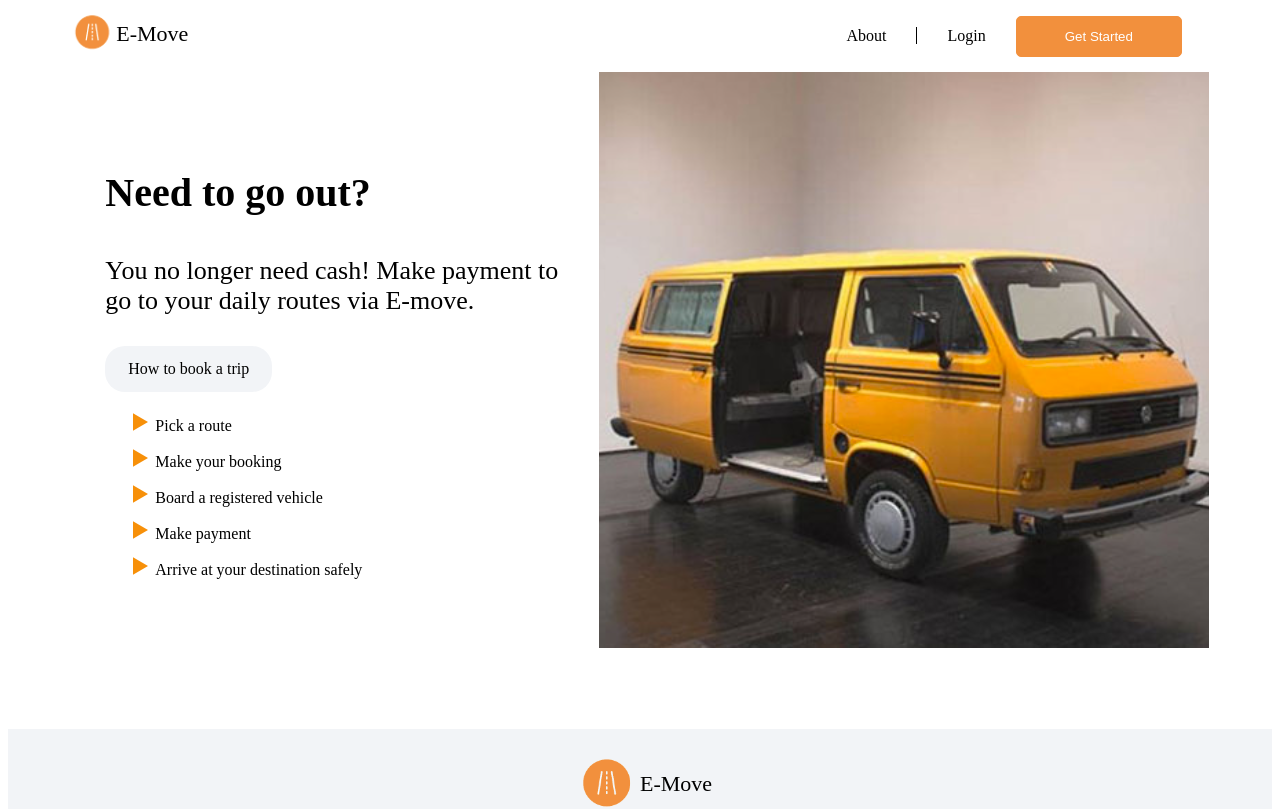
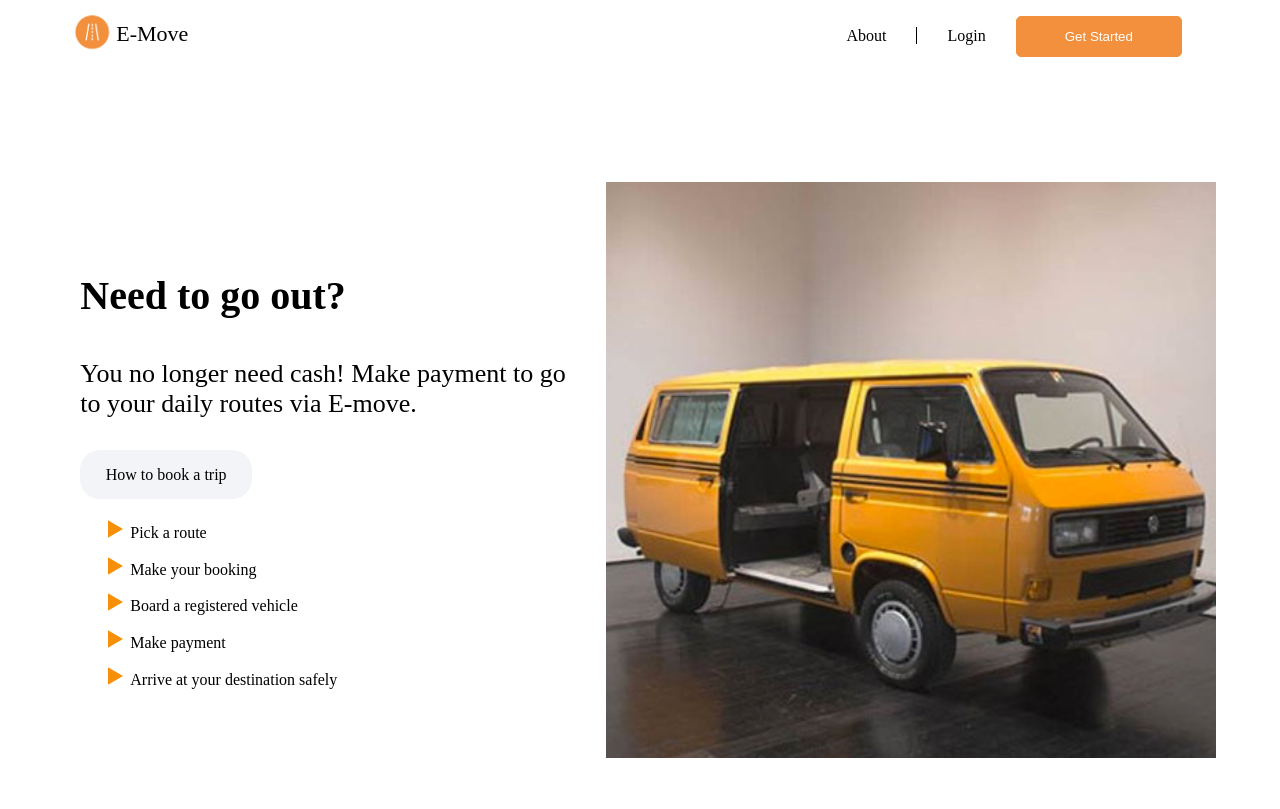
Before and after one commit to Bunmi194/live-project-teamc-frontend, a React (Create React App) app in the folder emove/: page / in a window 1280 px wide. Shown: the top 809 px of the page. Built offline with nearby package versions, Linux system fonts and the light colour scheme.

Commit message:
Implement landing page with layout

```diff
--- a/emove/src/App.tsx
+++ b/emove/src/App.tsx
@@ -2,6 +2,8 @@ import React from 'react';
 import './App.css';
 import { Route, Routes } from "react-router-dom";
 import LandingPage from "./pages/LandingPage";
+// import LoginPage from "./pages/LoginPage";
+// import SignupPage from "./pages/SignupPage";
 import { Layout } from './Layouts/Layout';
 // import tw from "tailwind-styled-components";
 
@@ -9,7 +11,9 @@ function App() {
   return (
     <Routes>
       <Route path="/" element={<LandingPage />} ></Route>
-      <Route path="/layout" element={<Layout leftContentWidth='70%' rightContentWidth='30%'/>} ></Route>
+      {/* <Route path="/login" element={<LoginPage />} ></Route>
+      <Route path="/signup" element={<SignupPage />} ></Route> */}
+      <Route path="/layout" element={<Layout />} ></Route>
     </Routes>
   );
 }
--- a/emove/src/Layouts/Layout.tsx
+++ b/emove/src/Layouts/Layout.tsx
@@ -1,26 +1,28 @@
-import React, { useState } from 'react'
+import React, { ReactNode, useState } from 'react'
 import '../styles/layout.styles.css'
 export const Layout: React.FC<{
-  leftContent?: React.FC | string
-  rightContent?: React.FC | string
+  leftContent?: ReactNode
+  rightContent?: ReactNode
   leftContentWidth?: string
   rightContentWidth?: string
   useTopBottomLayout?: boolean
   singleColumnLeft?: boolean
   singleColumnRight?: boolean
+  additionalClasses?: string
 }> = (props: {
-  leftContent?: React.FC | string
-  rightContent?: React.FC | string
+  leftContent?: ReactNode
+  rightContent?: ReactNode
   leftContentWidth?: string
   rightContentWidth?: string
   useTopBottomLayout?: boolean
   singleColumnLeft?: boolean
   singleColumnRight?: boolean
+  additionalClasses?: string
 }) => {
   return (
     <div style={{ display: 'flex' }}>
       <div
-        className='layout'
+        className={`layout ${props.additionalClasses? props.additionalClasses : "" }`}
         style={{
           flexDirection: props.useTopBottomLayout ? 'column' : 'row',
           justifyContent: props.useTopBottomLayout ? 'start' : 'center',
@@ -28,15 +30,15 @@ export const Layout: React.FC<{
       >
         <div
           className='left-content'
-          style={{ width: props.leftContent ? props.leftContentWidth || '50%' : 'unset' }}
+          style={{ width: props.leftContentWidth }}
         >
-          {props.leftContent && <> props.leftContent</>}
+          {props.leftContent && (props.leftContent)}
         </div>
         <div
           className='right-content'
-          style={{ width: props.rightContent ? props.rightContentWidth || '50%' : 'unset' }}
+          style={{ width: props.rightContentWidth }}
         >
-          {props.rightContent && <> props.rightContent</>}
+          {props.rightContent && (props.rightContent)}
         </div>
       </div>
     </div>
--- a/emove/src/components/Body.tsx
+++ b/emove/src/components/Body.tsx
@@ -1,26 +1,21 @@
 import React from "react";
+import { Layout } from "../Layouts/Layout";
+import LeftComponent from "./leftBody";
+import RightComponent from "./rightBody";
+
 
 const Body: React.FC = () => {
     return (
-        <div className="landingPage__bodyContainer">
-            <div className="landingPageBody">
-                <h3 className="landingPageHeader">Need to go out?</h3>
-                <p>You no longer need cash! Make payment to go to your daily routes via E-move.</p>
+        <Layout
+            leftContent={<LeftComponent />}
+            rightContent={<RightComponent />}
+            additionalClasses="landingPage__bodyContainer"
+            leftContentWidth=""
+            rightContentWidth=""
+        />
 
-                <span className="landingPageHowTo" >How to book a trip</span>
 
-                <ul>
-                    <li><span>Pick a route</span></li>
-                    <li><span>Make your booking</span></li>
-                    <li><span>Board a registered vehicle</span></li>
-                    <li><span>Make payment</span></li>
-                    <li><span>Arrive at your destination safely</span></li>
-                </ul>
-            </div>
-            <div className="landingPageImage">
-                <img src="/bus.svg" alt="bus" className="landingPage__bus"/>
-            </div>
-        </div>
+
     )
 }
 
--- /dev/null
+++ b/emove/src/components/leftBody.tsx
@@ -0,0 +1,24 @@
+import React from 'react'
+
+
+const LeftComponent: React.FC = () => {
+
+    return (
+            <div className="landingPageBody">
+                <h3 className="landingPageHeader">Need to go out?</h3>
+                <p>You no longer need cash! Make payment to go to your daily routes via E-move.</p>
+
+                <span className="landingPageHowTo" >How to book a trip</span>
+
+                <ul>
+                    <li><span>Pick a route</span></li>
+                    <li><span>Make your booking</span></li>
+                    <li><span>Board a registered vehicle</span></li>
+                    <li><span>Make payment</span></li>
+                    <li><span>Arrive at your destination safely</span></li>
+                </ul>
+            </div>
+    )
+};
+
+export default LeftComponent;
--- /dev/null
+++ b/emove/src/components/rightBody.tsx
@@ -0,0 +1,11 @@
+import React from 'react'
+
+const RightComponent: React.FC = () => {
+  return (
+    <div className="landingPageImage">
+        <img src="/bus.svg" alt="bus" className="landingPage__bus"/>
+    </div>
+  )
+}
+
+export default RightComponent;
--- a/emove/src/pages/LandingPage.tsx
+++ b/emove/src/pages/LandingPage.tsx
@@ -2,13 +2,27 @@ import React from "react";
 import Home from "../components/Body";
 import Header from "../components/Header";
 import Footer from "../components/Footer";
+import { Layout } from "../Layouts/Layout";
 
 const LandingPage: React.FC = () => {
     return (
         <div>
-            <Header />
+            <Layout
+            useTopBottomLayout={true}
+            leftContentWidth="100%"
+            rightContentWidth="100%"
+            leftContent={<Header />}
+            rightContent={<Layout
+                leftContentWidth="100%"
+                rightContentWidth="100%"
+                useTopBottomLayout={true}
+                leftContent={<Home />}
+                rightContent={<Footer />}
+            />}
+            />
+            {/* <Header />
             <Home />
-            <Footer />
+            <Footer /> */}
         </div>
     )
 }
```
